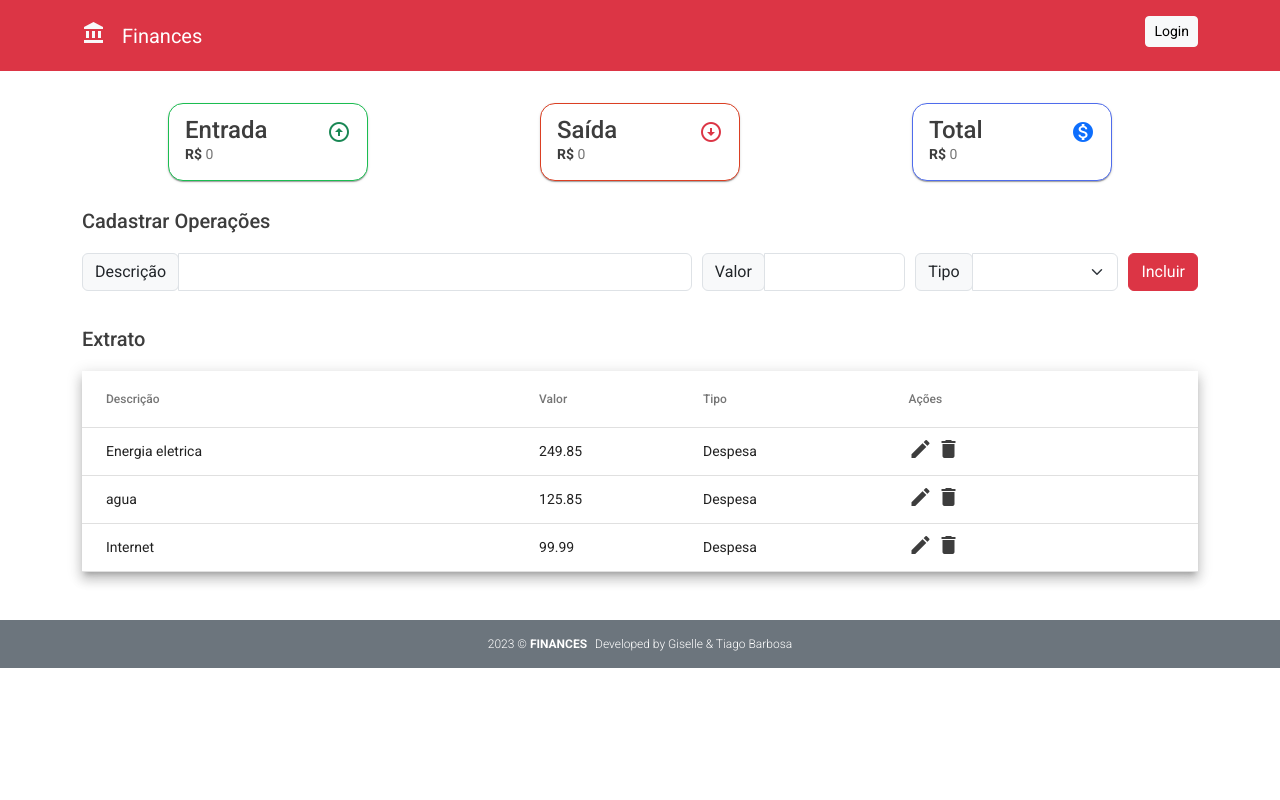
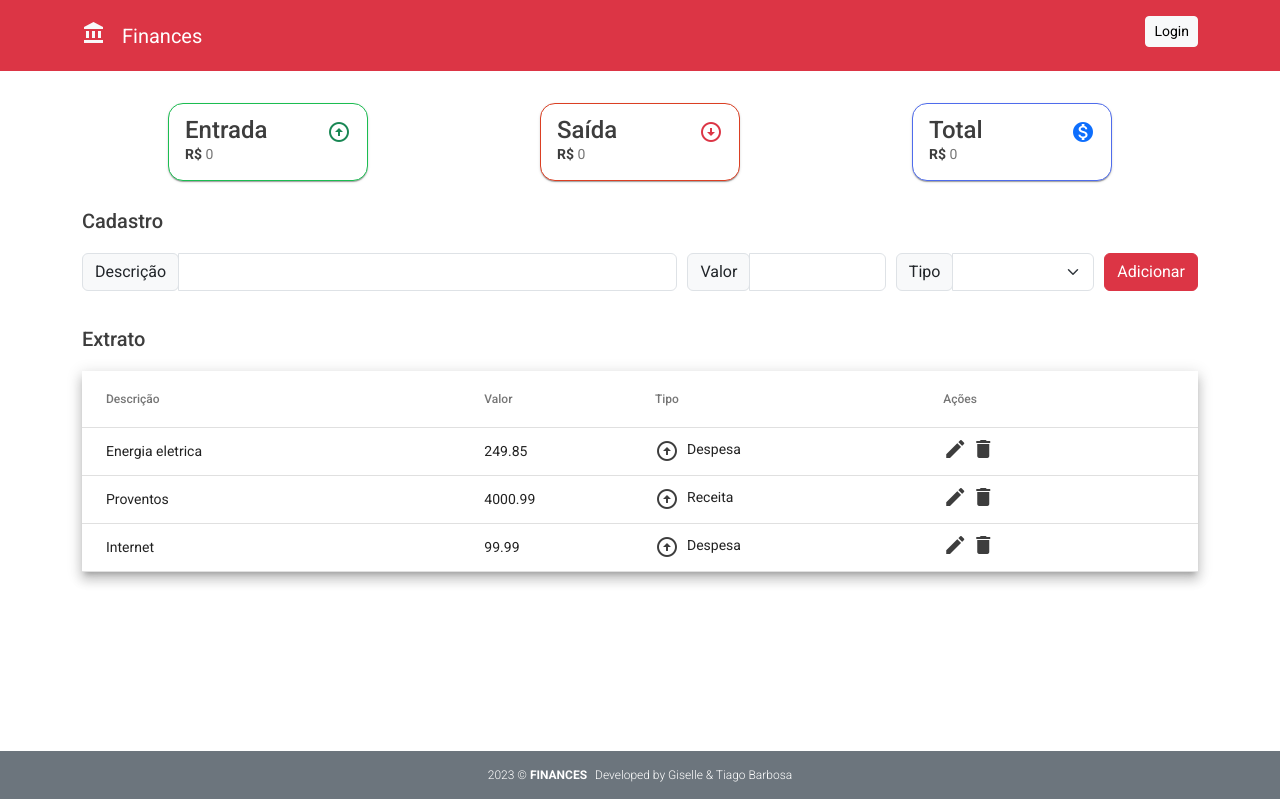
Before and after one commit to GiselleBarbosa/angular-app-finances, an Angular app: page /transaction in a window 1280 px wide. Built offline with nearby package versions, Linux system fonts and the light colour scheme; data requests are answered from the project's data file.

Commit message:
feature: created pipe type-transaction

```diff
--- a/db.json
+++ b/db.json
@@ -1,7 +1,7 @@
 {
   "items": [
     { "description": "Energia eletrica", "value": 249.85, "type": "Despesa" },
-    { "description": "agua ", "value": 125.85, "type": "Despesa" },
+    { "description": "Proventos ", "value": 4000.99, "type": "Receita" },
     { "description": "Internet", "value": 99.99, "type": "Despesa" }
   ]
 }
--- a/src/app/home/home.component.scss
+++ b/src/app/home/home.component.scss
@@ -1,5 +1,5 @@
 .container {
-  margin-bottom: 10rem;
+  min-height: 80%;
 }
 
 .main {
--- /dev/null
+++ b/src/app/shared/pipes/type.pipe.ts
@@ -0,0 +1,15 @@
+import { Pipe, PipeTransform } from '@angular/core';
+
+@Pipe({
+  name: 'typePipe'
+})
+export class TypePipe implements PipeTransform {
+
+  transform(value: string): string {
+    switch (value) {
+      case 'revenue': return 'arrow_circle_up';
+      case 'expenses': return 'arrow_circle_down';
+    }
+    return 'arrow_circle_up';
+  }
+}
--- a/src/app/transaction/transaction-form/transaction-form.component.html
+++ b/src/app/transaction/transaction-form/transaction-form.component.html
@@ -1,19 +1,21 @@
-<form [formGroup]="form">
+<form [formGroup]="form" onSubmit="">
   <div class="row-cols-12">
-    <h2 class="mt-4">Cadastrar Operações</h2>
+    <h2 class="mt-4">Cadastro</h2>
     <div class="itens col-12 mb-3">
       <div class="input-group mb-3 w-75">
         <div class="input-group-prepend">
           <span class="input-group-text" id="description">Descrição</span>
         </div>
-        <input type="text" class="form-control" formControlName="description" />
+        <input type="text" class="form-control"
+        formControlName="description" />
       </div>
 
       <div class="input-group mb-3 w-25">
         <div class="input-group-prepend">
           <span class="input-group-text" id="value">Valor</span>
         </div>
-        <input type="number" class="form-control" formControlName="value" />
+        <input type="number"
+        class="form-control" formControlName="value" />
       </div>
 
       <div class="input-group mb-3 w-25">
@@ -27,7 +29,9 @@
         </select>
       </div>
       <div class="btn-item">
-        <button class="btn btn-danger btn-item" (click)=" getDataForm()">Incluir</button>
+        <button type="submit" class="btn btn-danger btn-item" >
+          Adicionar
+        </button>
       </div>
     </div>
   </div>
--- a/src/app/transaction/transaction-form/transaction-form.component.scss
+++ b/src/app/transaction/transaction-form/transaction-form.component.scss
@@ -14,12 +14,6 @@
   .itens {
     display: flex;
     flex-direction: column;
-  }
-
-  h2 {
-    font-size: 1.5rem;
-    margin-bottom: 0;
-    border-bottom: 1px solid #9f9f9f84;
   }
 }
 
--- a/src/app/transaction/transaction-form/transaction-form.component.ts
+++ b/src/app/transaction/transaction-form/transaction-form.component.ts
@@ -19,6 +19,7 @@ export class TransactionFormComponent implements OnInit {
   ngOnInit(): void {
   }
 
+
   getDataForm() {
     let desc = this.form.controls['description'].value;
     let value = this.form.controls['value'].value;
--- a/src/app/transaction/transaction-table/transaction-table.component.html
+++ b/src/app/transaction/transaction-table/transaction-table.component.html
@@ -12,7 +12,10 @@
 
   <ng-container matColumnDef="type">
     <th mat-header-cell *matHeaderCellDef> Tipo </th>
-    <td mat-cell *matCellDef="let items"> {{items.type}} </td>
+    <td mat-cell *matCellDef="let items">
+      <mat-icon class="float-start me-2">{{ items.type | typePipe}} </mat-icon> {{items.type }}
+    </td>
+    >
   </ng-container>
 
   <ng-container matColumnDef="actions">
--- a/src/app/transaction/transaction.component.scss
+++ b/src/app/transaction/transaction.component.scss
@@ -1,6 +1,7 @@
 .container {
   display: flex;
   flex-direction: column;
+  min-height: 85%;
 }
 
 .cards {
--- a/src/app/transaction/transaction.module.ts
+++ b/src/app/transaction/transaction.module.ts
@@ -1,8 +1,8 @@
+import { SharedModule } from './../shared/shared.module';
 import { NgModule } from '@angular/core';
 import { CommonModule } from '@angular/common';
 
 import { TransactionRoutingModule } from './transaction-routing.module';
-import { MaterialModule } from '../shared/material/material.module';
 import { TransactionComponent } from './transaction.component';
 import { ReactiveFormsModule } from '@angular/forms';
 import { TransactionTableComponent } from './transaction-table/transaction-table.component';
@@ -18,8 +18,8 @@ import { TransactionFormComponent } from './transaction-form/transaction-form.co
   imports: [
     CommonModule,
     TransactionRoutingModule,
-    MaterialModule,
-    ReactiveFormsModule
+    ReactiveFormsModule,
+    SharedModule
   ]
 })
 export class TransactionModule { }
```
Also changed, not shown: src/app/shared/shared.module.ts (+7 -4 lines), src/app/transaction/transaction.service.ts (+5 -5 lines), 1 other file (tests, documents, lock files or other folders).
